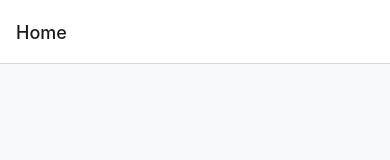
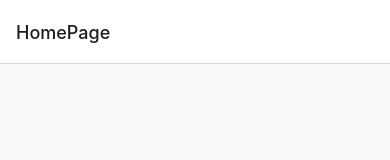
Before and after one commit to Ayan-Mahmood/NutrientNavigators, a React Native app in the folder frontend/NutrientNavigators/: screen / in a window 390 px wide. Shown: the top 160 px of the page. Built offline with nearby package versions, Linux system fonts and the light colour scheme.

Commit message:
Fixed a bug for redirecting to homepage

```diff
--- a/frontend/NutrientNavigators/app/index.tsx
+++ b/frontend/NutrientNavigators/app/index.tsx
@@ -1,4 +1,4 @@
-import React, {useState} from "react";
+import React, { useState } from "react";
 import { View, Text, Button, StyleSheet, Pressable } from "react-native";
 import { registerRootComponent } from "expo";
 import { NavigationContainer } from "@react-navigation/native";
@@ -30,14 +30,13 @@ export function Registration_Login_Page({ navigation }: { navigation: any }) {
 export default function App() {
   const [isLoggedIn, setIsLoggedIn] = useState(false);
 
-
   return (
     <NavigationContainer>
-      <Stack.Navigator initialRouteName="Home">
+      <Stack.Navigator initialRouteName="HomePage">
         <Stack.Screen name="LoginPage" component={Registration_Login_Page} />
         <Stack.Screen name="Register" component={Register} />
         <Stack.Screen name="Login" component={Login} />
-        <Stack.Screen name="Home" component={HomePage}/>
+        <Stack.Screen name="HomePage" component={HomePage} />
       </Stack.Navigator>
     </NavigationContainer>
   );
--- a/frontend/NutrientNavigators/app/login.tsx
+++ b/frontend/NutrientNavigators/app/login.tsx
@@ -2,6 +2,7 @@ import React, { useState } from "react";
 import { View, TextInput, Button, Text, StyleSheet, Pressable } from "react-native";
 import axios from "axios";
 const flask_api = "http://127.0.0.1:5000";
+import HomePage from "./homePage";
 
 interface LoginProps {
   navigation: any;
```
Also changed, not shown: 1 other file (tests, documents, lock files or other folders).
